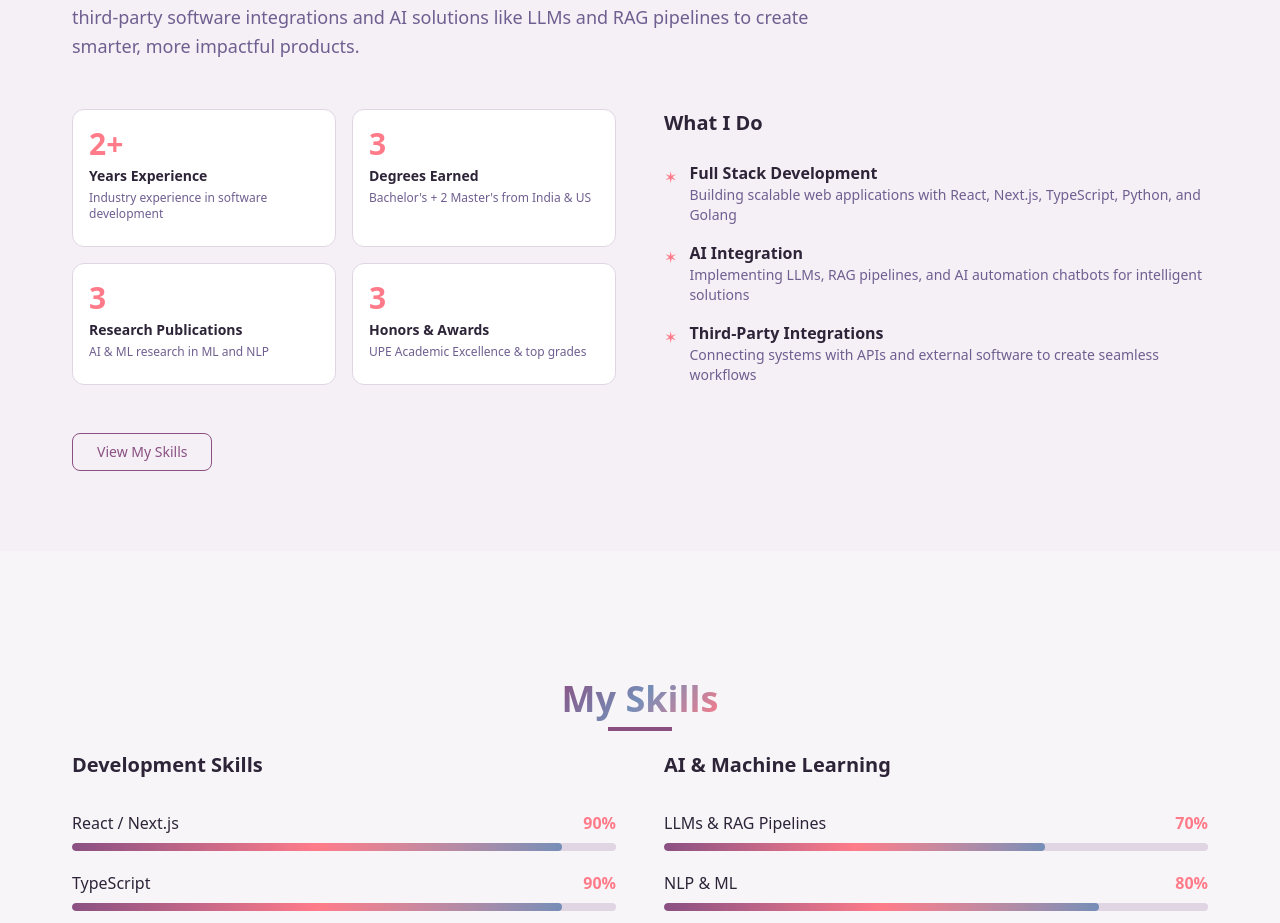
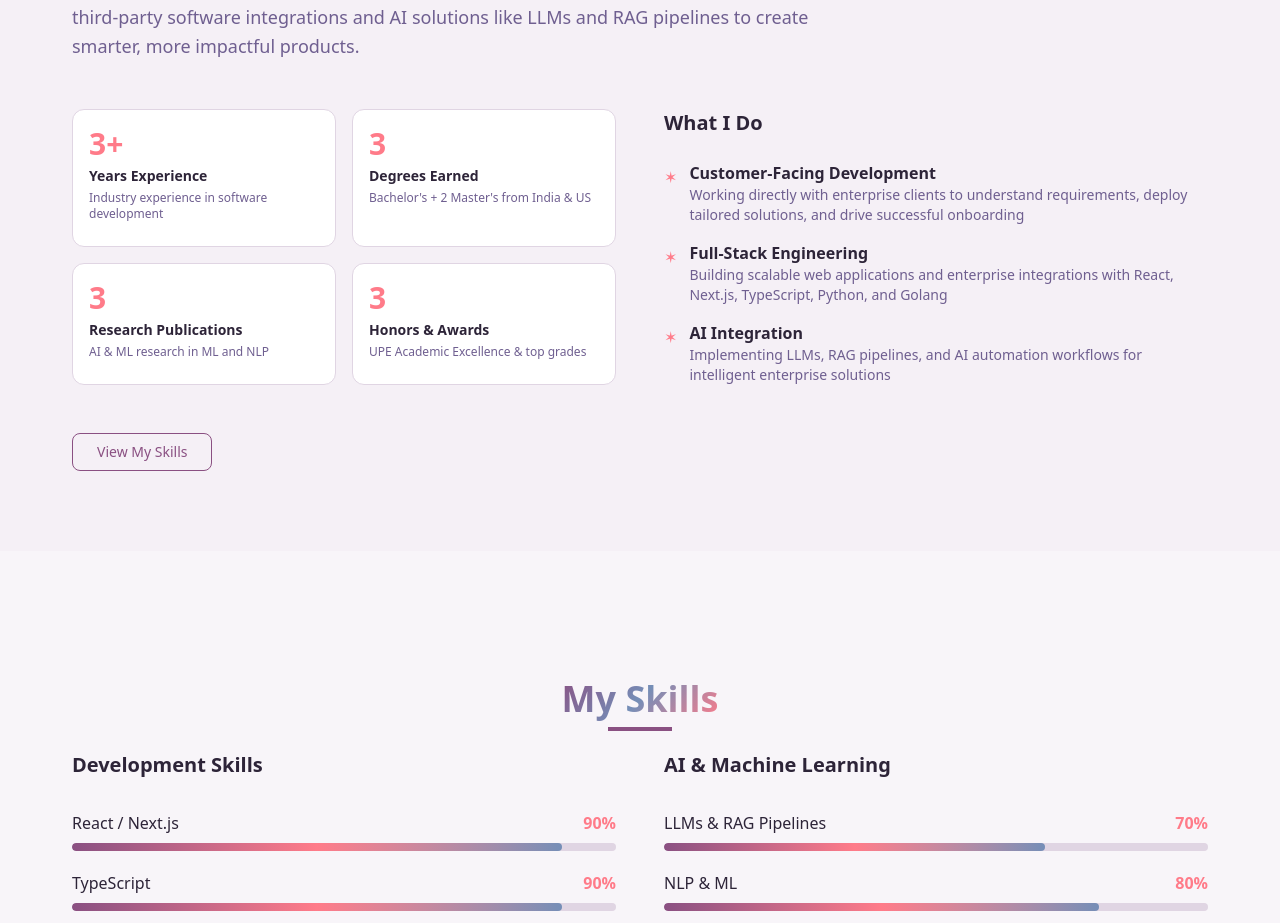
Before and after one commit to AreenaMahek/AreenaMahek, a Next.js app: page /AreenaMahek/ in a window 1280 px wide. Shown: the part 1028-1951 px from the top of the page. Built offline with nearby package versions, Linux system fonts and the light colour scheme.

Commit message:
Update experience and skills in About component

```diff
--- a/src/components/About.tsx
+++ b/src/components/About.tsx
@@ -23,7 +23,7 @@ export default function About() {
               href="#experience"
               className="bg-[var(--card-bg)] border border-[var(--card-border)] rounded-xl p-4 hover:border-[var(--primary)]/50 hover:scale-[1.02] transition-all duration-300 cursor-pointer block"
             >
-              <p className="text-3xl font-bold text-[var(--accent)] mb-1">2+</p>
+              <p className="text-3xl font-bold text-[var(--accent)] mb-1">3+</p>
               <p className="font-semibold text-[var(--foreground)] text-sm mb-1">Years Experience</p>
               <p className="text-xs text-[var(--text-muted)]">Industry experience in software development</p>
             </a>
@@ -60,22 +60,22 @@ export default function About() {
               <li className="flex items-start gap-3">
                 <span className="text-[var(--accent)] mt-1">&#10038;</span>
                 <div>
-                  <p className="font-semibold text-[var(--foreground)]">Full Stack Development</p>
-                  <p className="text-sm text-[var(--text-muted)]">Building scalable web applications with React, Next.js, TypeScript, Python, and Golang</p>
+                  <p className="font-semibold text-[var(--foreground)]">Customer-Facing Development</p>
+                  <p className="text-sm text-[var(--text-muted)]">Working directly with enterprise clients to understand requirements, deploy tailored solutions, and drive successful onboarding</p>
+                </div>
+              </li>
+              <li className="flex items-start gap-3">
+                <span className="text-[var(--accent)] mt-1">&#10038;</span>
+                <div>
+                  <p className="font-semibold text-[var(--foreground)]">Full-Stack Engineering</p>
+                  <p className="text-sm text-[var(--text-muted)]">Building scalable web applications and enterprise integrations with React, Next.js, TypeScript, Python, and Golang</p>
                 </div>
               </li>
               <li className="flex items-start gap-3">
                 <span className="text-[var(--accent)] mt-1">&#10038;</span>
                 <div>
                   <p className="font-semibold text-[var(--foreground)]">AI Integration</p>
-                  <p className="text-sm text-[var(--text-muted)]">Implementing LLMs, RAG pipelines, and AI automation chatbots for intelligent solutions</p>
-                </div>
-              </li>
-              <li className="flex items-start gap-3">
-                <span className="text-[var(--accent)] mt-1">&#10038;</span>
-                <div>
-                  <p className="font-semibold text-[var(--foreground)]">Third-Party Integrations</p>
-                  <p className="text-sm text-[var(--text-muted)]">Connecting systems with APIs and external software to create seamless workflows</p>
+                  <p className="text-sm text-[var(--text-muted)]">Implementing LLMs, RAG pipelines, and AI automation workflows for intelligent enterprise solutions</p>
                 </div>
               </li>
             </ul>
```
